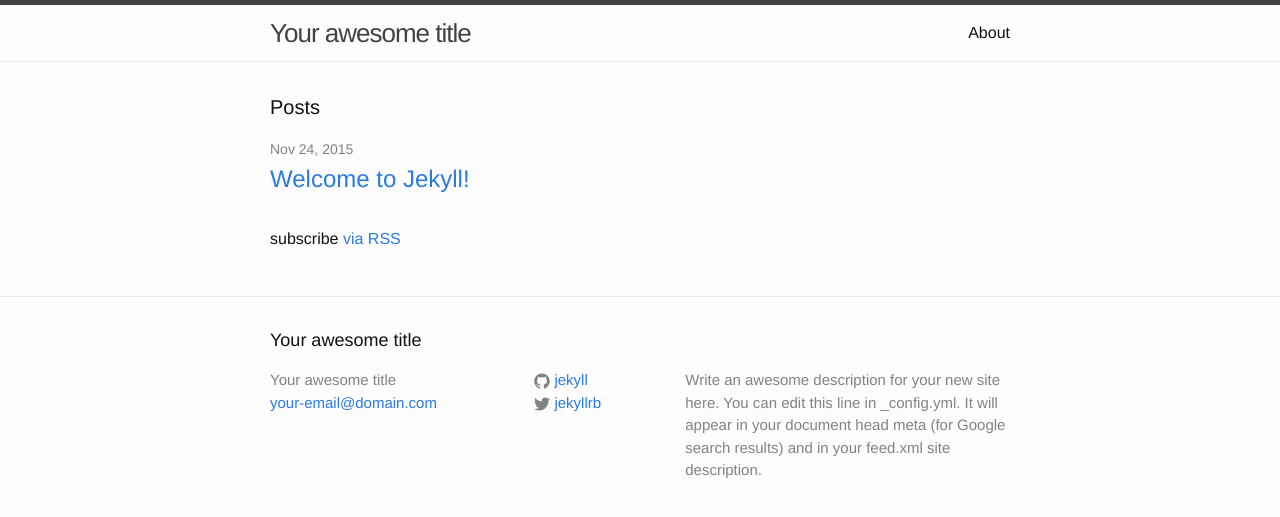
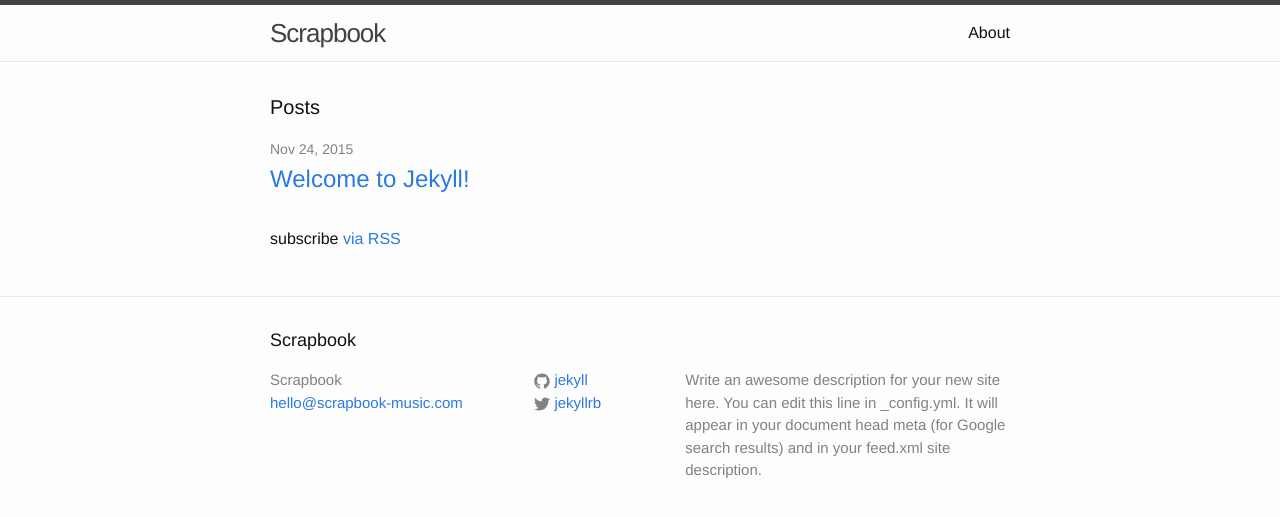
Before and after one commit to angusbayley/scrapbook-site, a Jekyll site: the page built from index.html, in a window 1280 px wide. Shown: the top 517 px of the page. Built offline with Jekyll 4.4.1, drawn with Linux system fonts in a browser that asks for light colours.

Commit message:
change base url

```diff
--- a/_config.yml
+++ b/_config.yml
@@ -6,13 +6,13 @@
 # 'jekyll serve'. If you change this file, please restart the server process.
 
 # Site settings
-title: Your awesome title
-email: your-email@domain.com
+title: Scrapbook
+email: hello@scrapbook-music.com
 description: > # this means to ignore newlines until "baseurl:"
   Write an awesome description for your new site here. You can edit this
   line in _config.yml. It will appear in your document head meta (for
   Google search results) and in your feed.xml site description.
-baseurl: "" # the subpath of your site, e.g. /blog
+baseurl: "/scrapbook-site" # the subpath of your site, e.g. /blog
 url: "http://yourdomain.com" # the base hostname & protocol for your site
 twitter_username: jekyllrb
 github_username:  jekyll
```
